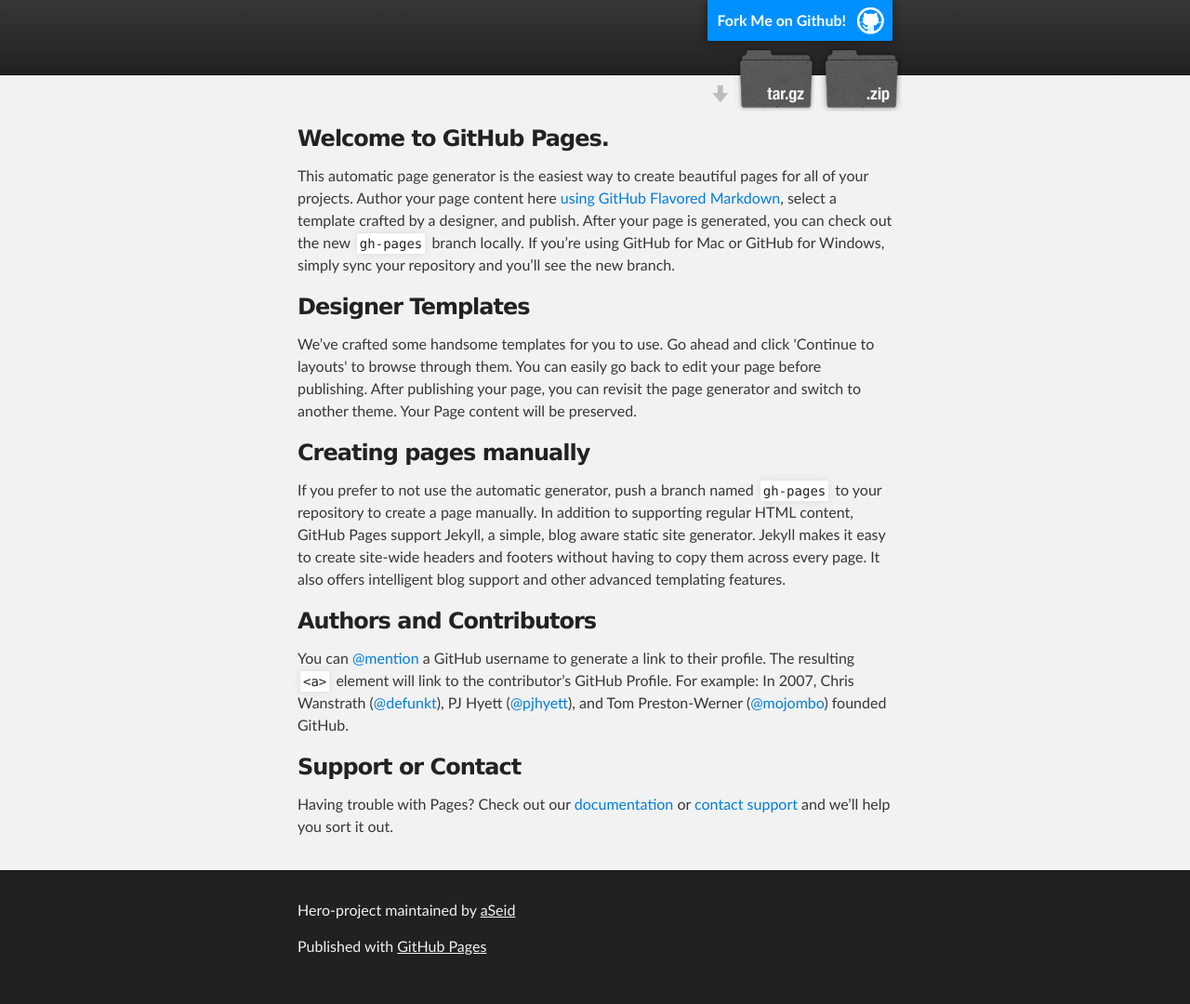
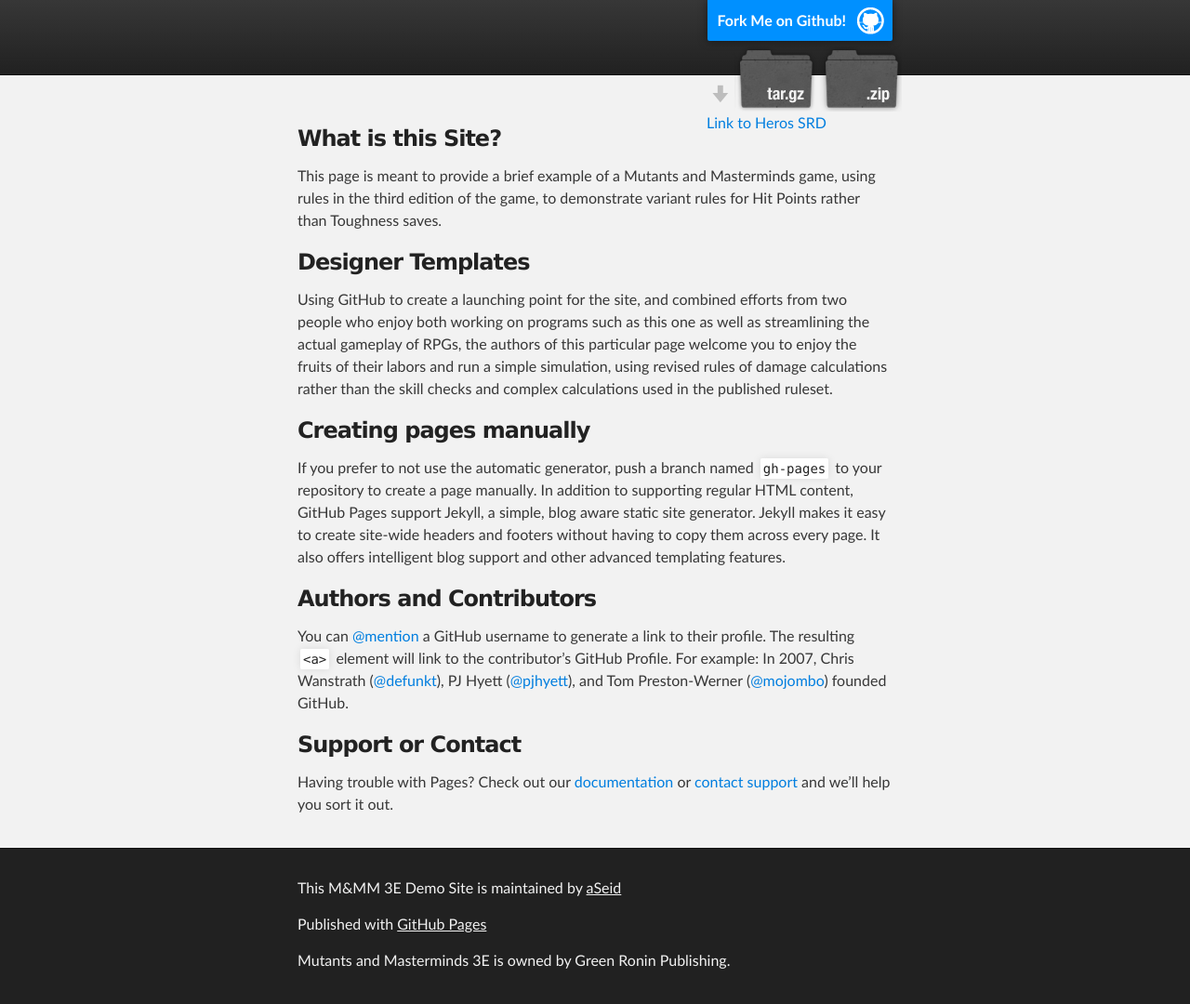
Before and after one commit to aSeid/hero-project, a plain HTML site: page index.html in a window 1280 px wide. Shown: the whole page at 93% size. Drawn offline with Linux system fonts and the light colour scheme.

Commit message:
Getting Something Done
First page content from Rob's files added

```diff
--- a/index.html
+++ b/index.html
@@ -21,6 +21,7 @@
             <section id="downloads">
               <a class="zip_download_link" href="https://github.com/aSeid/hero-project/zipball/master">Download this project as a .zip file</a>
               <a class="tar_download_link" href="https://github.com/aSeid/hero-project/tarball/master">Download this project as a tar.gz file</a>
+              <a class="pill button" href="https://http://www.d20herosrd.com/">Link to Heros SRD</a>
             </section>
         </header>
     </div>
@@ -29,14 +30,14 @@
     <div id="main_content_wrap" class="outer">
       <section id="main_content" class="inner">
         <h3>
-<a id="welcome-to-github-pages" class="anchor" href="#welcome-to-github-pages" aria-hidden="true"><span class="octicon octicon-link"></span></a>Welcome to GitHub Pages.</h3>
+<a id="welcome-to-github-pages" class="anchor" href="#welcome-to-github-pages" aria-hidden="true"><span class="octicon octicon-link"></span></a>What is this Site?</h3>
 
-<p>This automatic page generator is the easiest way to create beautiful pages for all of your projects. Author your page content here <a href="https://guides.github.com/features/mastering-markdown/">using GitHub Flavored Markdown</a>, select a template crafted by a designer, and publish. After your page is generated, you can check out the new <code>gh-pages</code> branch locally. If you’re using GitHub for Mac or GitHub for Windows, simply sync your repository and you’ll see the new branch.</p>
+<p>This page is meant to provide a brief example of a Mutants and Masterminds game, using rules in the third edition of the game, to demonstrate variant rules for Hit Points rather than Toughness saves.</p>
 
 <h3>
 <a id="designer-templates" class="anchor" href="#designer-templates" aria-hidden="true"><span class="octicon octicon-link"></span></a>Designer Templates</h3>
 
-<p>We’ve crafted some handsome templates for you to use. Go ahead and click 'Continue to layouts' to browse through them. You can easily go back to edit your page before publishing. After publishing your page, you can revisit the page generator and switch to another theme. Your Page content will be preserved.</p>
+<p>Using GitHub to create a launching point for the site, and combined efforts from two people who enjoy both working on programs such as this one as well as streamlining the actual gameplay of RPGs, the authors of this particular page welcome you to enjoy the fruits of their labors and run a simple simulation, using revised rules of damage calculations rather than the skill checks and complex calculations used in the published ruleset.</p>
 
 <h3>
 <a id="creating-pages-manually" class="anchor" href="#creating-pages-manually" aria-hidden="true"><span class="octicon octicon-link"></span></a>Creating pages manually</h3>
@@ -58,8 +59,9 @@
     <!-- FOOTER  -->
     <div id="footer_wrap" class="outer">
       <footer class="inner">
-        <p class="copyright">Hero-project maintained by <a href="https://github.com/aSeid">aSeid</a></p>
+        <p class="copyright">This M&amp;MM 3E Demo Site is maintained by <a href="https://github.com/aSeid">aSeid</a></p>
         <p>Published with <a href="https://pages.github.com">GitHub Pages</a></p>
+        <p>Mutants and Masterminds 3E is owned by Green Ronin Publishing. </p>
       </footer>
     </div>
 
```
